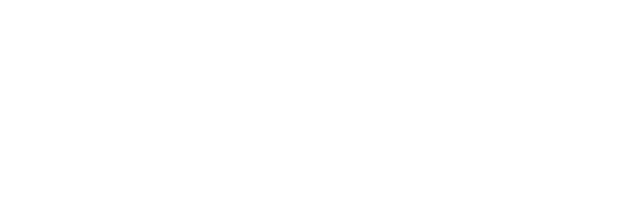
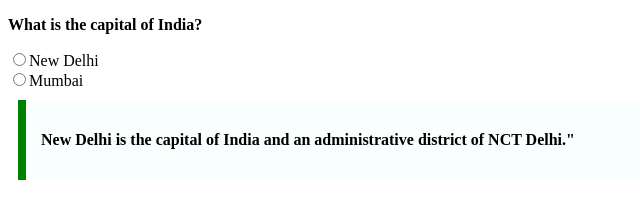
Before and after one commit to acciojob/trivia-mnaseeajit, a website: page main.html in a window 1280 px wide. Shown: the whole page, without its empty margins (0-640 px from the left). Drawn offline with Linux system fonts and the light colour scheme.

Commit message:
created a submission

```diff
--- a/main.html
+++ b/main.html
@@ -8,6 +8,12 @@
 
 <body>
 	<!-- the entire body must be written by student -->
+	<p id="que" style="font-weight: bold;">What is the capital of India?</p>
+	<input type="radio"><label>New Delhi</label><br>
+	<input type="radio"><label>Mumbai</label>
+	<div>
+		<p>New Delhi is the capital of India and an administrative district of NCT Delhi."</p>
+	</div>
     <script type="text/javascript" src="./script.js">
 </script>
 
--- a/styles.css
+++ b/styles.css
@@ -1,2 +1,10 @@
 
 /* Your CSS Code here. */
+div{
+	Max-width:  600px;
+		Margin:  10px;
+ Padding: 15px;
+ Border-left: 8px solid green;
+ Background-color:  #f8fffe;
+ Font-weight: Bold;
+}
```
